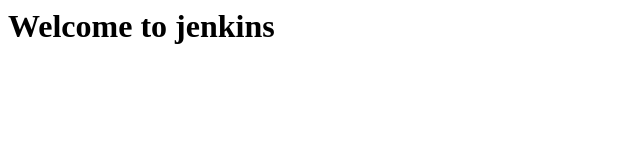
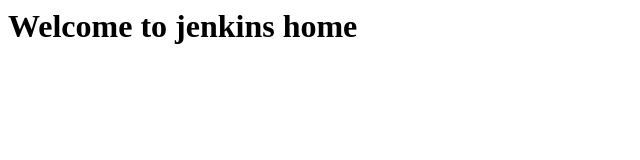
Before and after one commit to rajeebswain/jenkins, a plain HTML site: page index.html in a window 1280 px wide. Shown: the whole page, without its empty margins (0-640 px from the left). Drawn offline with Linux system fonts and the light colour scheme.

Commit message:
Update index.html

```diff
--- a/index.html
+++ b/index.html
@@ -1 +1 @@
-<h1>Welcome to jenkins</h1>
+<h1>Welcome to jenkins home</h1>
```
